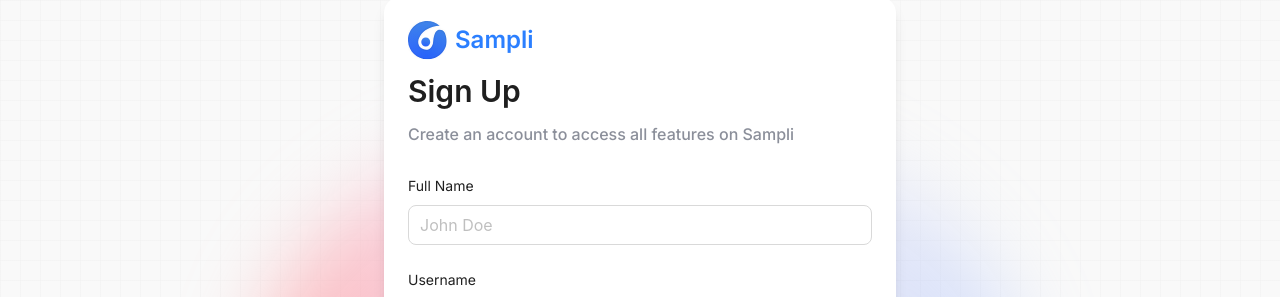
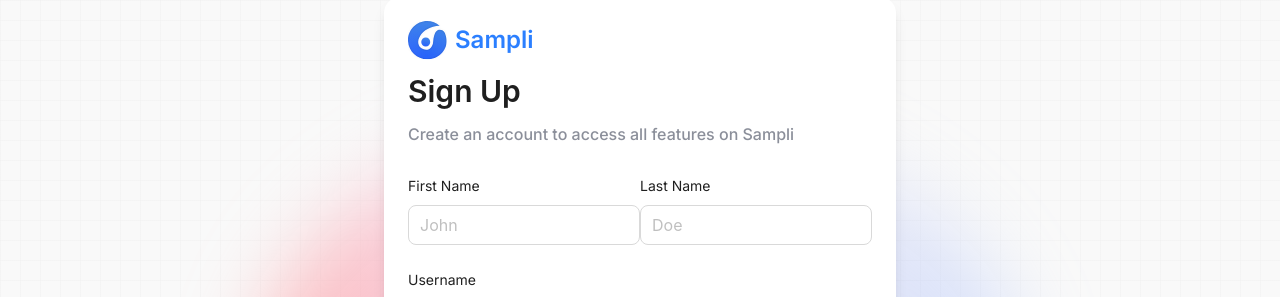
Before and after one commit to hosainahmeed/sampli-dashbaord, a React (Vite) app: page /signup/reviewer in a window 1280 px wide. Shown: the top 297 px of the page. Built offline with nearby package versions, Linux system fonts and the light colour scheme.

Commit message:
add some chnages

```diff
--- a/src/pages/auth/Login.jsx
+++ b/src/pages/auth/Login.jsx
@@ -44,7 +44,11 @@ const LoginForm = () => {
             }
           });
       } catch (error) {
-        toast.error(error?.data?.message || error?.message || 'something went wrong while sign in!');
+        toast.error(
+          error?.data?.message ||
+            error?.message ||
+            "something went wrong while sign in!"
+        );
       }
     }
   };
@@ -119,7 +123,8 @@ const LoginForm = () => {
             size="large"
             shape="round"
           >
-            Continue with Email
+            {/* Continue with Email */}
+            Continue
           </Button>
         </FormWrapper>
 
--- a/src/pages/sampler/signup/Signup.jsx
+++ b/src/pages/sampler/signup/Signup.jsx
@@ -21,7 +21,8 @@ const Signup = () => {
   const onFinish = async (values) => {
     try {
       const payload = {
-        name: values.fullname,
+        name: values.firstName + " " + values.lastName,
+        lastName: values.lastName,
         username: values.username,
         email: values.email,
         password: values.password,
@@ -60,13 +61,26 @@ const Signup = () => {
         </div>
 
         <FormWrapper onFinish={onFinish}>
-          <InputField
-            label="Full Name"
-            name="fullname"
-            rules={[{ required: true, message: "Please enter your name!" }]}
-            placeholder="John Doe"
-            type="text"
-          />
+          <div className="flex justify-between">
+            <InputField
+              label="First Name"
+              name="firstName"
+              rules={[
+                { required: true, message: "Please enter your first name!" },
+              ]}
+              placeholder="John"
+              type="text"
+            />
+            <InputField
+              label="Last Name"
+              name="lastName"
+              rules={[
+                { required: true, message: "Please enter your last name!" },
+              ]}
+              placeholder="Doe"
+              type="text"
+            />
+          </div>
           <InputField
             label="Username"
             name="username"
--- a/src/pages/sampler/signup/selectCategories/ContactAndShippingInformation.jsx
+++ b/src/pages/sampler/signup/selectCategories/ContactAndShippingInformation.jsx
@@ -57,7 +57,7 @@ const ContactAndShippingInformation = ({ prev, next }) => {
               >
                 <Input placeholder="Enter your name" />
               </Form.Item>
-              <Form.Item
+              {/* <Form.Item
                 label="Company name"
                 name="company"
                 rules={[
@@ -69,7 +69,7 @@ const ContactAndShippingInformation = ({ prev, next }) => {
                 className="w-full"
               >
                 <Input placeholder="Enter your company name" />
-              </Form.Item>
+              </Form.Item> */}
             </div>
             <div className="flex w-full gap-5 items-center justify-between">
               <Form.Item
```
